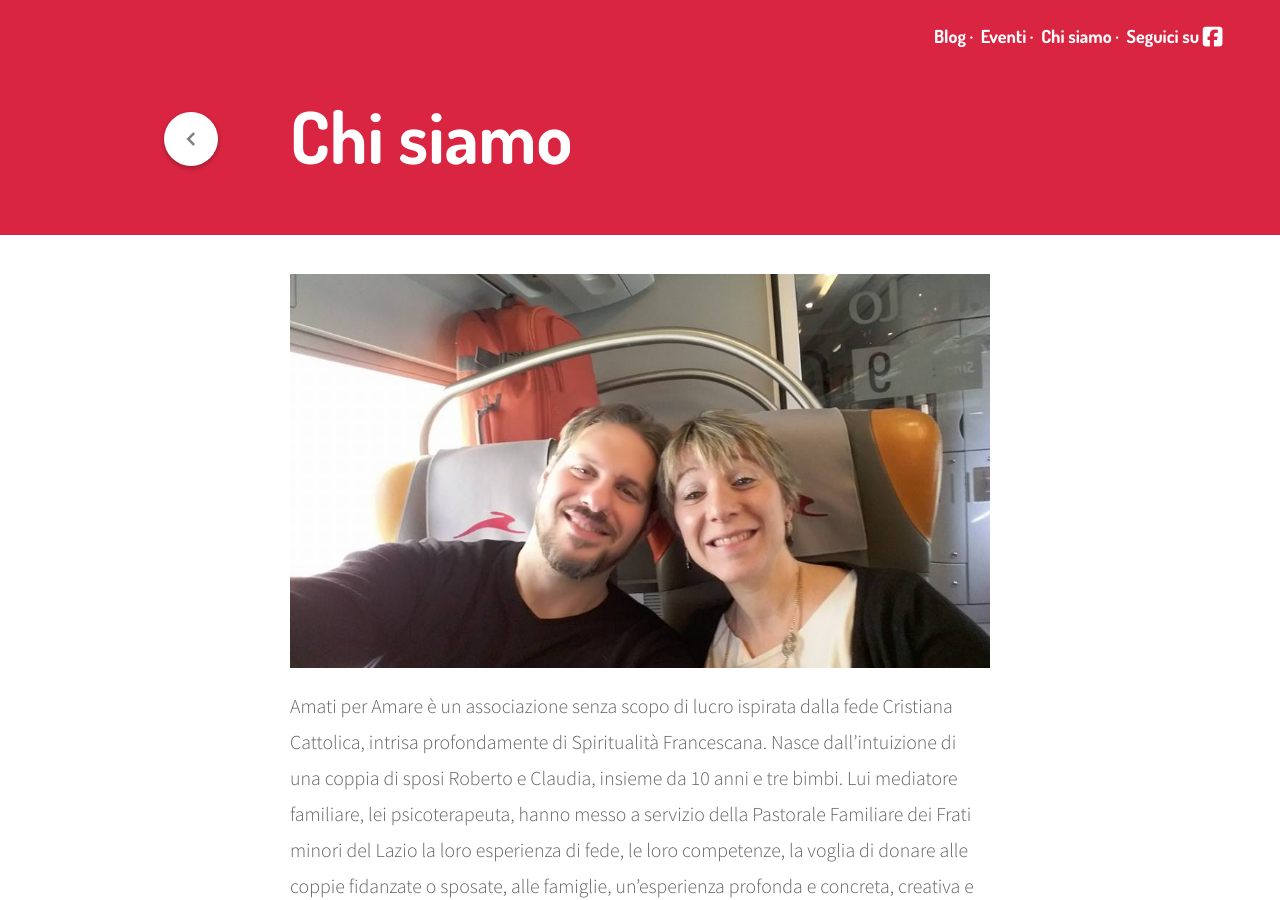
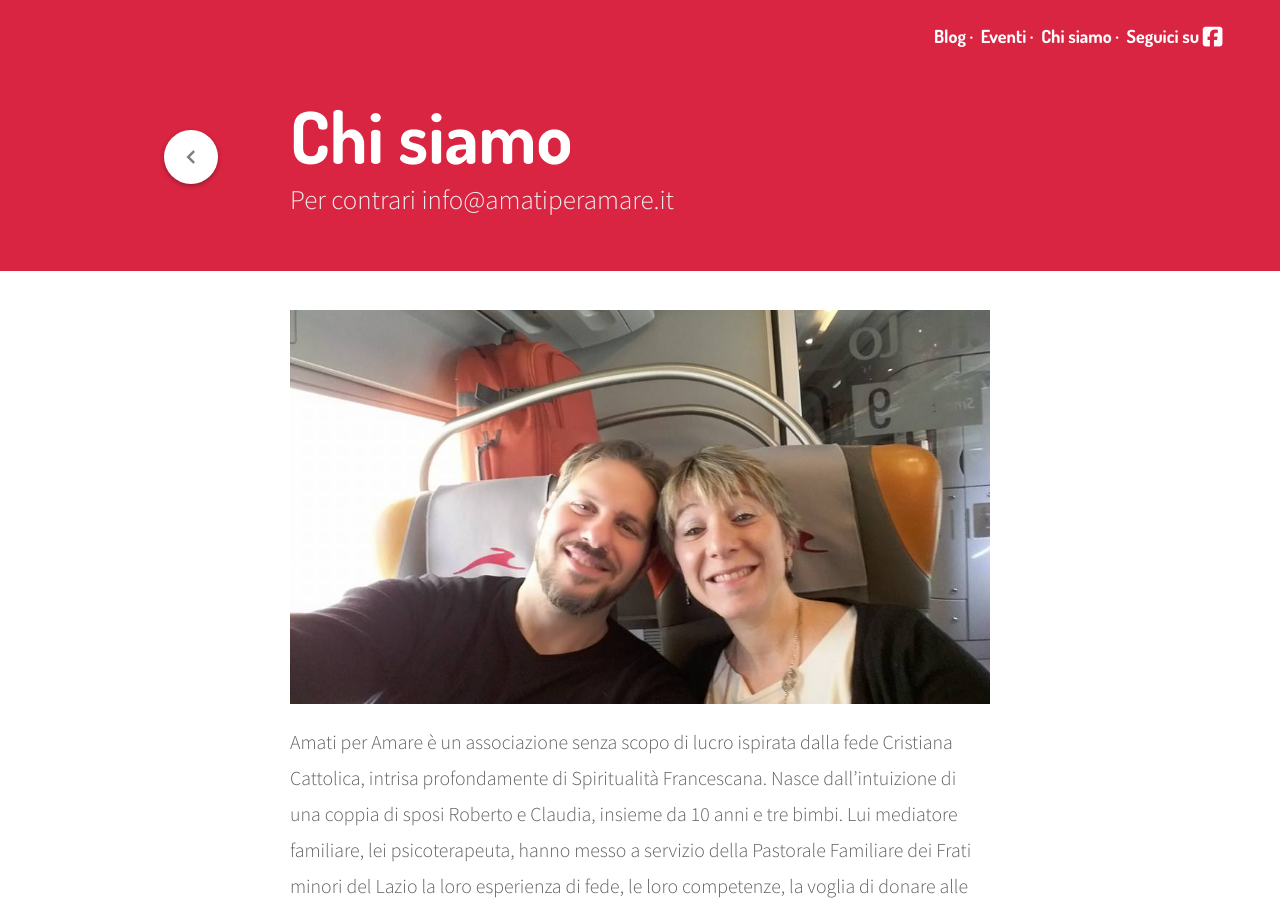
Before and after one commit to amatiperamare/amatiperamare.github.io, a Jekyll site: the page built from chi-siamo.markdown, in a window 1280 px wide and 900 px high. Built offline with Jekyll 4.4.1, drawn with Linux system fonts in a browser that asks for light colours; nearby versions of some CDN libraries.

Commit message:
Updated Chi Siamo

```diff
--- a/chi-siamo.markdown
+++ b/chi-siamo.markdown
@@ -2,6 +2,7 @@
 title: Chi siamo
 date: 2016-07-05 15:40:00 +02:00
 permalink: chi-siamo
+summary: Per contrari info@amatiperamare.it
 layout: post
 ---
 
```
